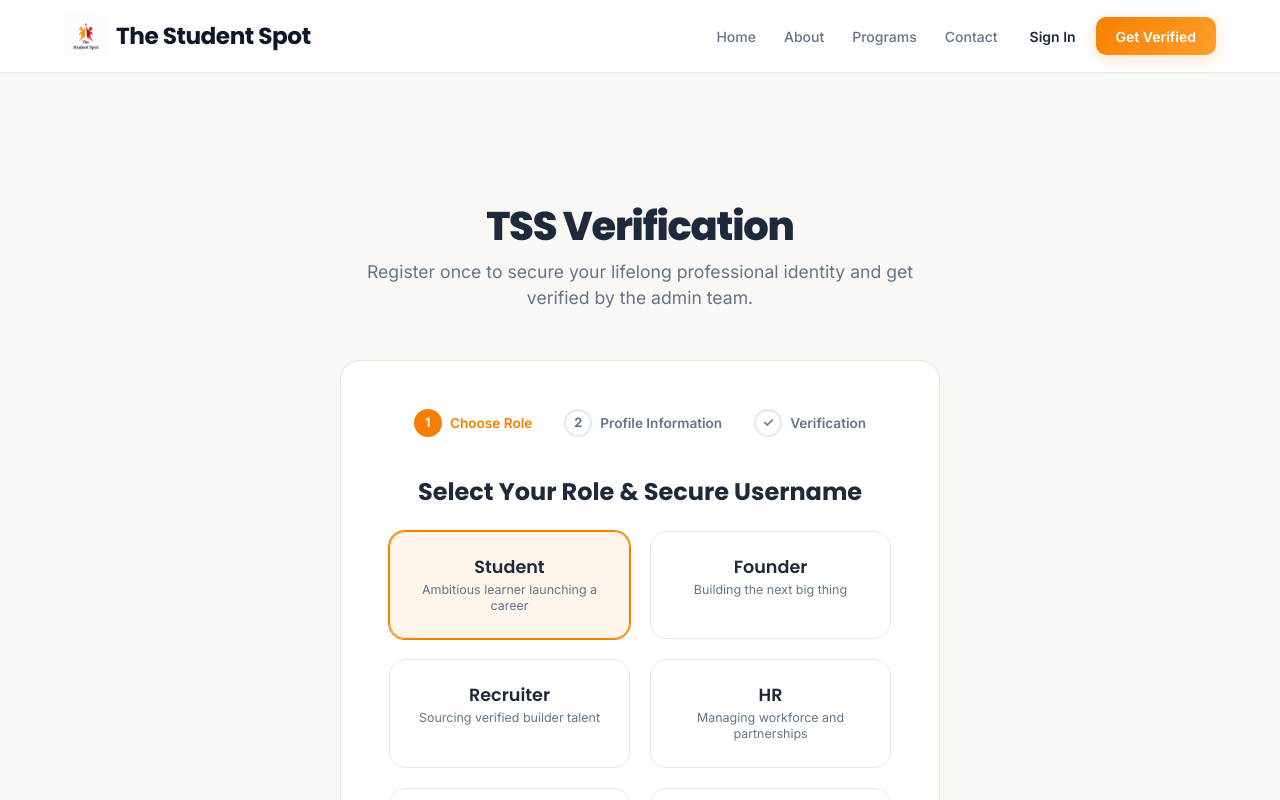
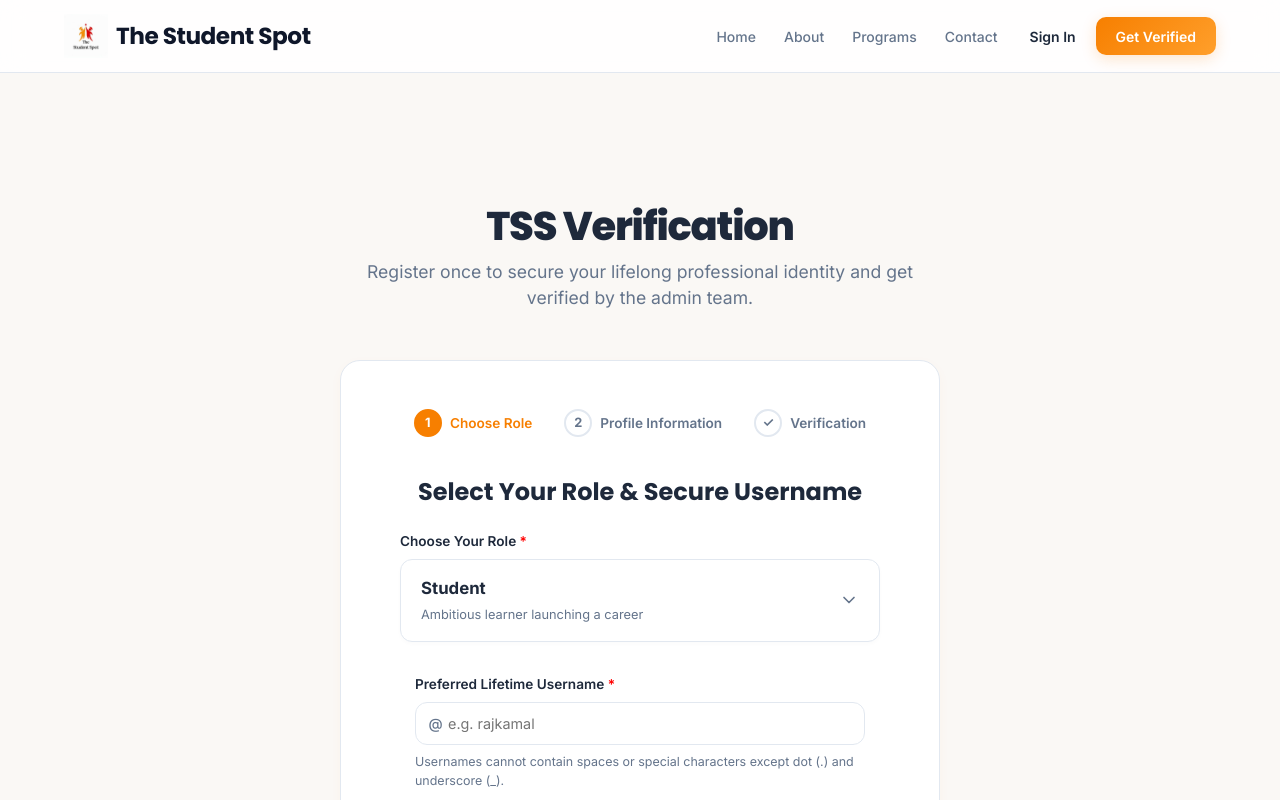
Before and after one commit to nikki-nooka/tss, a Next.js app: page /register in a window 1280 px wide. Shown: the top 800 px of the page. Built offline with nearby package versions, Linux system fonts and the light colour scheme.

Commit message:
feat: replace registration role selector grid with custom premium dropdown

```diff
--- a/src/app/register/page.module.css
+++ b/src/app/register/page.module.css
@@ -356,3 +356,122 @@
   max-width: 500px;
   margin: 0 auto 2rem;
 }
+
+/* Dropdown Role Selector styles */
+.dropdownContainer {
+  position: relative;
+  max-width: 480px;
+  margin: 1.5rem auto;
+  text-align: left;
+}
+
+.dropdownToggle {
+  display: flex;
+  justify-content: space-between;
+  align-items: center;
+  padding: 1rem 1.25rem;
+  background-color: var(--bg-card);
+  border: 1px solid var(--border-color);
+  border-radius: 12px;
+  cursor: pointer;
+  transition: all 0.25s cubic-bezier(0.16, 1, 0.3, 1);
+  box-shadow: 0 2px 4px rgba(0, 0, 0, 0.02);
+}
+
+.dropdownToggle:hover {
+  border-color: var(--primary);
+  box-shadow: 0 4px 12px rgba(247, 127, 0, 0.08);
+}
+
+.dropdownSelectedInfo {
+  display: flex;
+  flex-direction: column;
+  gap: 0.25rem;
+}
+
+.selectedRoleName {
+  font-size: 1.05rem;
+  font-weight: 700;
+  color: var(--text-main);
+}
+
+.selectedRoleDesc {
+  font-size: 0.8rem;
+  color: var(--text-muted);
+}
+
+.dropdownChevron {
+  color: var(--text-muted);
+  transition: transform 0.25s ease;
+}
+
+.chevronOpen {
+  transform: rotate(180deg);
+  color: var(--primary);
+}
+
+.dropdownMenu {
+  position: absolute;
+  top: calc(100% + 8px);
+  left: 0;
+  right: 0;
+  background-color: var(--bg-card);
+  border: 1px solid var(--border-color);
+  border-radius: 12px;
+  box-shadow: 0 10px 25px rgba(0, 0, 0, 0.08);
+  max-height: 320px;
+  overflow-y: auto;
+  z-index: 100;
+  padding: 0.5rem;
+  animation: slideDownFade 0.2s cubic-bezier(0.16, 1, 0.3, 1);
+}
+
+.dropdownItem {
+  display: flex;
+  justify-content: space-between;
+  align-items: center;
+  padding: 0.75rem 1rem;
+  border-radius: 8px;
+  cursor: pointer;
+  transition: all 0.2s ease;
+}
+
+.dropdownItem:hover {
+  background-color: rgba(247, 127, 0, 0.05);
+}
+
+.dropdownItemActive {
+  background-color: rgba(247, 127, 0, 0.08);
+}
+
+.itemMeta {
+  display: flex;
+  flex-direction: column;
+  gap: 0.15rem;
+}
+
+.itemName {
+  font-size: 0.95rem;
+  font-weight: 600;
+  color: var(--text-main);
+}
+
+.itemDesc {
+  font-size: 0.75rem;
+  color: var(--text-muted);
+}
+
+.checkIcon {
+  color: var(--primary);
+}
+
+@keyframes slideDownFade {
+  from {
+    opacity: 0;
+    transform: translateY(-8px);
+  }
+  to {
+    opacity: 1;
+    transform: translateY(0);
+  }
+}
--- a/src/app/register/page.tsx
+++ b/src/app/register/page.tsx
@@ -16,7 +16,8 @@ import {
   Lock,
   Sparkles,
   Search,
-  Plus
+  Plus,
+  ChevronDown
 } from 'lucide-react';
 import { useToast } from '@/components/Toast';
 
@@ -39,6 +40,8 @@ export default function Register() {
   const toast = useToast();
   const [step, setStep] = useState(1);
   const [isSubmitting, setIsSubmitting] = useState(false);
+  const [isDropdownOpen, setIsDropdownOpen] = useState(false);
+  const dropdownRef = useRef<HTMLDivElement>(null);
 
   // Card Selector & Username secures
   const [selectedRole, setSelectedRole] = useState('Student');
@@ -108,6 +111,19 @@ export default function Register() {
     socialLink: '',
     skillsInterests: ''
   });
+
+  // Close dropdown on click outside
+  useEffect(() => {
+    function handleClickOutside(event: MouseEvent) {
+      if (dropdownRef.current && !dropdownRef.current.contains(event.target as Node)) {
+        setIsDropdownOpen(false);
+      }
+    }
+    document.addEventListener("mousedown", handleClickOutside);
+    return () => {
+      document.removeEventListener("mousedown", handleClickOutside);
+    };
+  }, []);
 
   // Check Username uniqueness with debounce
   useEffect(() => {
@@ -410,17 +426,44 @@ export default function Register() {
             <div className="fade-in">
               <h2 className={styles.stepTitle}>Select Your Role & Secure Username</h2>
 
-              <div className={styles.roleGrid}>
-                {ROLE_OPTIONS.map((opt) => (
-                  <div
-                    key={opt.name}
-                    className={`${styles.roleCard} ${selectedRole === opt.name ? styles.roleCardActive : ''}`}
-                    onClick={() => setSelectedRole(opt.name)}
-                  >
-                    <h3>{opt.name}</h3>
-                    <p>{opt.desc}</p>
+              {/* Dropdown Role Selector */}
+              <div ref={dropdownRef} className={styles.dropdownContainer}>
+                <label className={styles.label}>Choose Your Role <span style={{ color: 'red' }}>*</span></label>
+                <div
+                  className={styles.dropdownToggle}
+                  onClick={() => setIsDropdownOpen(!isDropdownOpen)}
+                >
+                  <div className={styles.dropdownSelectedInfo}>
+                    <span className={styles.selectedRoleName}>
+                      {selectedRole}
+                    </span>
+                    <span className={styles.selectedRoleDesc}>
+                      {ROLE_OPTIONS.find(r => r.name === selectedRole)?.desc}
+                    </span>
                   </div>
-                ))}
+                  <ChevronDown className={`${styles.dropdownChevron} ${isDropdownOpen ? styles.chevronOpen : ''}`} size={20} />
+                </div>
+
+                {isDropdownOpen && (
+                  <div className={styles.dropdownMenu}>
+                    {ROLE_OPTIONS.map((opt) => (
+                      <div
+                        key={opt.name}
+                        className={`${styles.dropdownItem} ${selectedRole === opt.name ? styles.dropdownItemActive : ''}`}
+                        onClick={() => {
+                          setSelectedRole(opt.name);
+                          setIsDropdownOpen(false);
+                        }}
+                      >
+                        <div className={styles.itemMeta}>
+                          <span className={styles.itemName}>{opt.name}</span>
+                          <span className={styles.itemDesc}>{opt.desc}</span>
+                        </div>
+                        {selectedRole === opt.name && <Check size={16} className={styles.checkIcon} />}
+                      </div>
+                    ))}
+                  </div>
+                )}
               </div>
 
               {/* Secure Username */}
```
